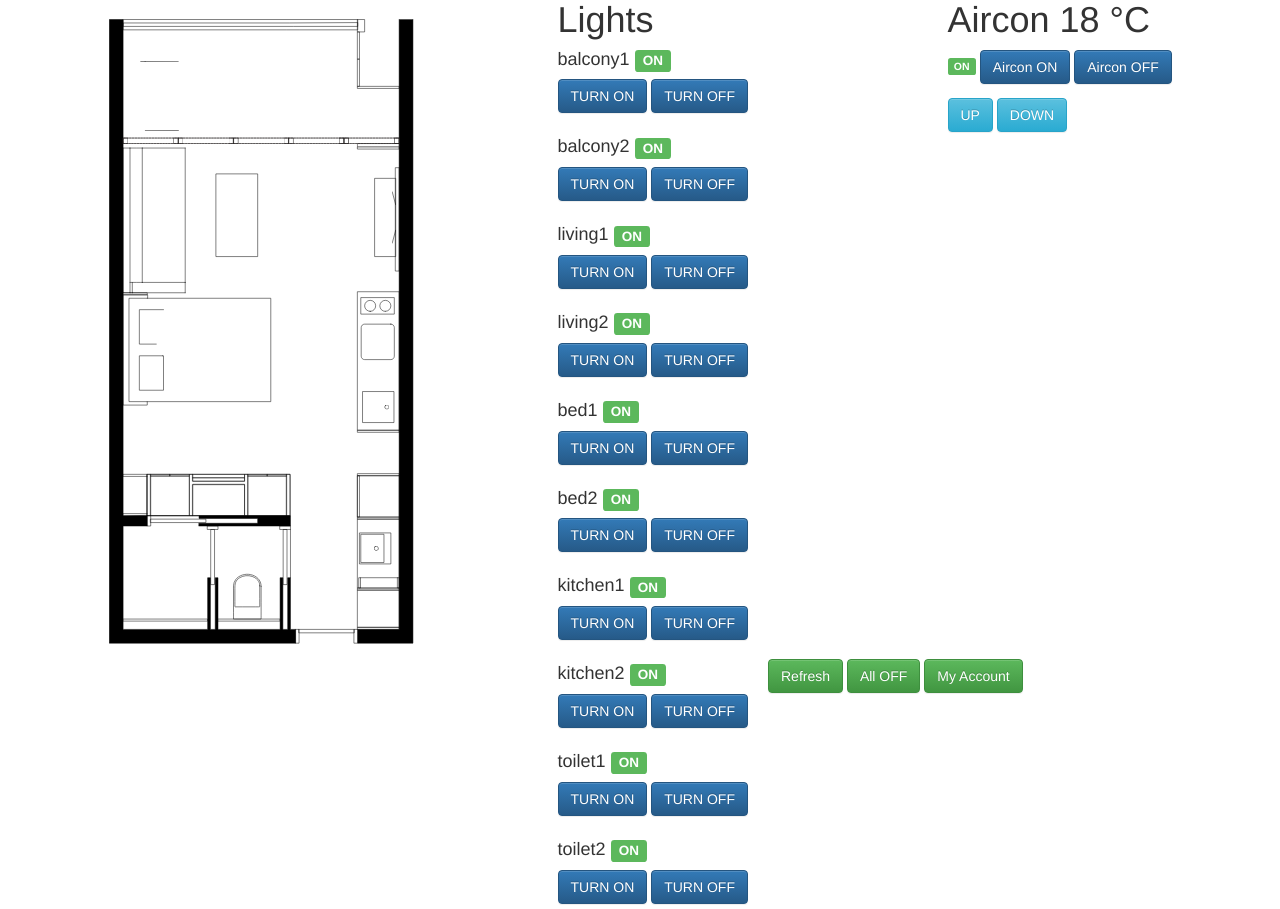
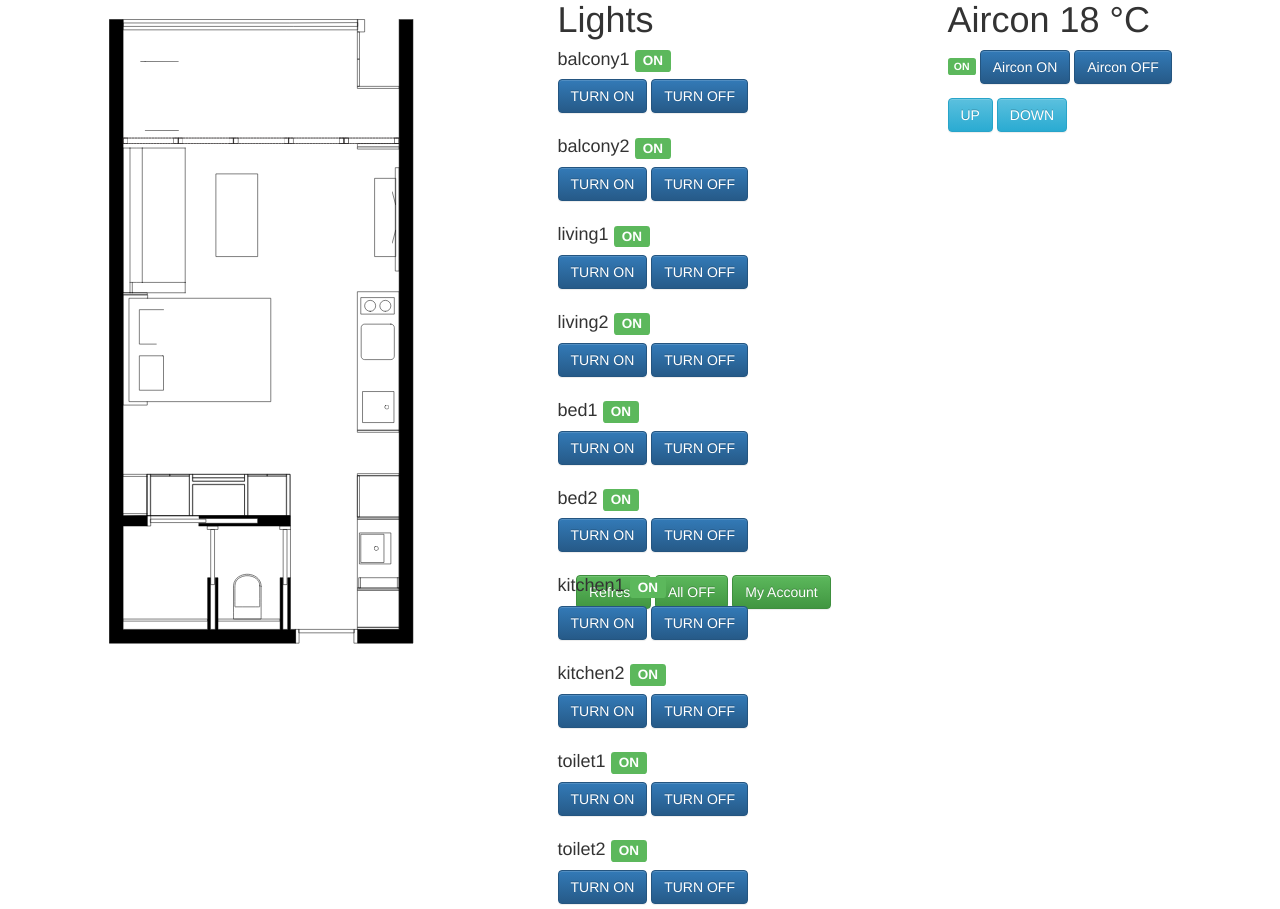
Before and after one commit to kfennedy/BanyanTree, a Django app: page /indiv/ in a window 1280 px wide. Shown: the part 71-980 px from the top of the page. Run offline with Django 3.2, Linux system fonts and the light colour scheme; data comes from the database, SQL or seed files in the repository; some libraries are stand-ins or nearby versions.

Commit message:
update side menu

```diff
--- a/static/css/banyan.css
+++ b/static/css/banyan.css
@@ -45,9 +45,9 @@ form.inline {
 /*1em = 16px*/
 #menu {
   position: fixed;
-  left: 60%;
+  left: 45%;
   top: 100%;
-  margin-top: -5em;
+  margin-top: -11em;
 }
 
 #z1 {
```
Also changed, not shown: templates/configA.html (+6 -6 lines), static/img/account.svg (added), static/img/help.svg (added), static/img/led_green.svg (added), static/img/led_white.svg (added), static/img/refresh.svg (added).
